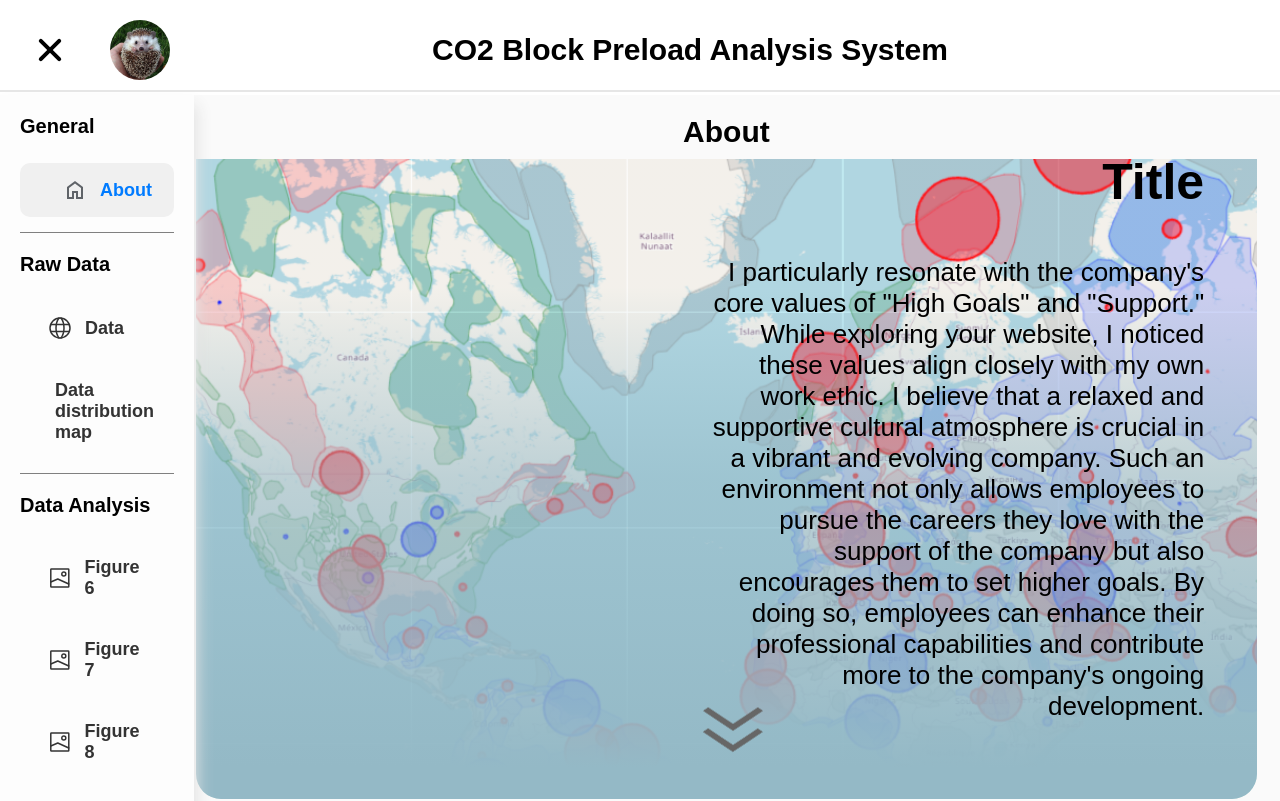
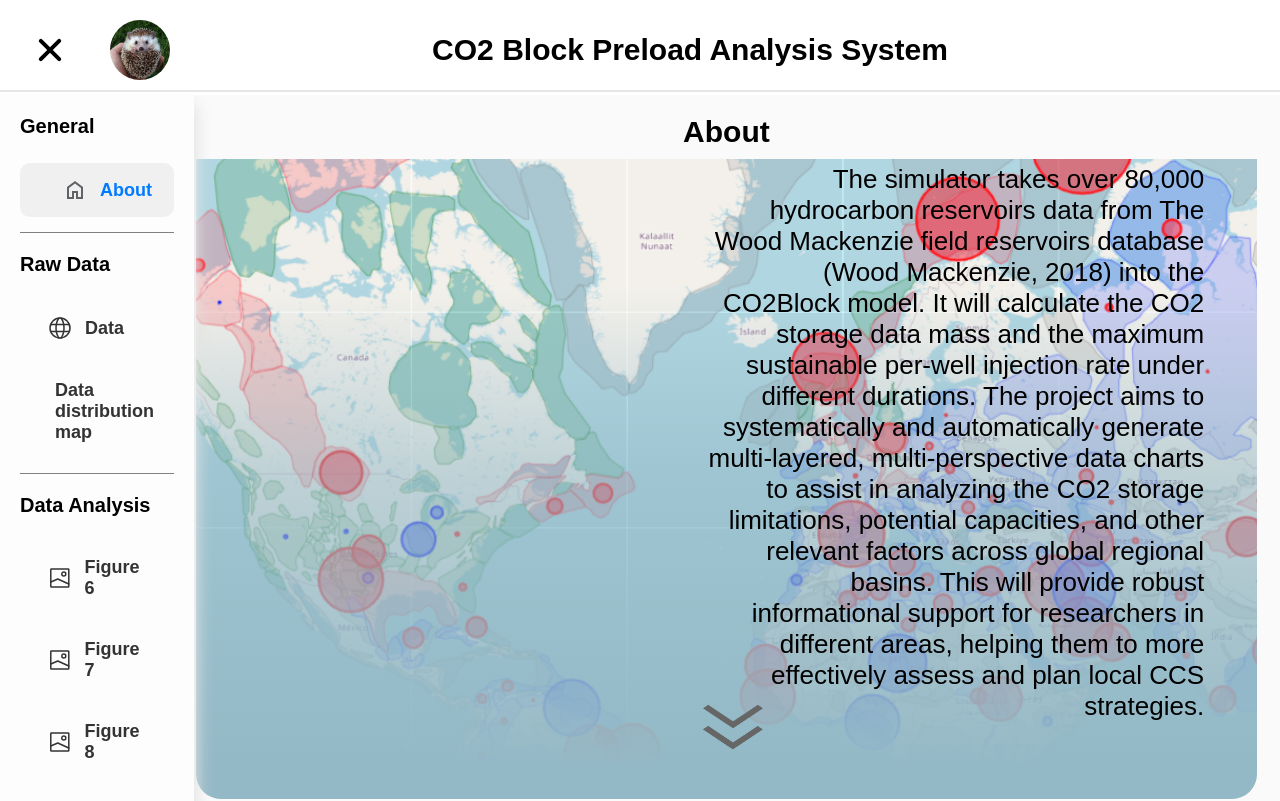
Before and after one commit to acse-mz223/my_irp, a React (Create React App) app in the folder frontend/: page / in a window 1280 px wide. Shown: the top 801 px of the page. Built offline with nearby package versions, Linux system fonts and the light colour scheme; no server answers.

Commit message:
abu=out text and animation update

```diff
--- a/frontend/src/About.css
+++ b/frontend/src/About.css
@@ -68,10 +68,16 @@
     bottom: 8%;
 }
 
-.main-block-title{
+.block-title{
     font-weight: bolder;
-    font-size: 50px;
+    font-size: 30px;
     margin-bottom: 20px;
+    width: 40%;
+
+}
+
+.sub-block-title{
+    width: 70%;
 }
 
 .main-block-intro{
@@ -84,7 +90,6 @@
     width: 100%;
     display: flex;
     flex-direction: row;
-    background-color: antiquewhite;
 }
 
 .second-block-image{
@@ -121,6 +126,7 @@
     margin: 10px 0;
     padding: 12px 15px;
     border-radius: 10px;
+    border: 4px solid rgb(75, 160, 251);
     width: 130px;
     font-size: 20px;
     transition: color 0.5s, background-color 0.5s;
@@ -133,8 +139,6 @@
 
 .about-link:hover{
     background-color: rgb(255, 255, 255);
-    border: 4px solid rgb(75, 160, 251);
-    padding: 9px 11px;
     color: rgb(75, 160, 251);
 }
 
@@ -154,7 +158,6 @@
     width: 100%;
     display: flex;
     flex-direction: row;
-    background-color: antiquewhite;
     margin-top: 10vh;
     margin-bottom: 10vh;
 }
--- a/frontend/src/About.js
+++ b/frontend/src/About.js
@@ -53,6 +53,8 @@ export function About(props){
     const secondText = useRef(null);
     const thirdImage = useRef(null);
     const thirdText = useRef(null);
+    const blcok2Title = useRef(null)
+    const blcok3Title = useRef(null)
 
     const scrollLeft = (ref) =>{
         gsap.fromTo(ref.current,{
@@ -88,13 +90,37 @@ export function About(props){
         })
     }
 
+    // title
+    const blockTitleStroll = (ref) =>{
+        gsap.fromTo(ref.current, {
+            yPercent: -200,
+            opacity: 0
+        },{
+            yPercent: 0,
+            opacity: 1,
+            scrollTrigger:{
+                trigger: ref.current,
+                scrub: true,
+                start: 'top 70%',
+                end: 'bottom 40%',
+            },
+        })
+    }
+
+
     useEffect(()=>{
         // left
         scrollLeft(secondImage)
         scrollLeft(thirdText)
+        // right
         scrollRight(secondText)
         scrollRight(thirdImage)
+        // title
+        blockTitleStroll(blcok2Title)
+        blockTitleStroll(blcok3Title)
     },[])
+
+
 
     return (
         <div className={`subpage ${props.menuHidden && "subpage-full"}`}>
@@ -104,9 +130,9 @@ export function About(props){
                     <img ref={blockBgRef} className="main-block-background" src="./main-background.png"></img>
                     <div className="main-block-filter"></div>
                     <div className="main-block-text">
-                        <p className="main-block-title">Title</p>
+                        <p className="block-title">A web-based simulator and database for modelling scenarios of CO2 storage scaleup around the world</p>
                         <p className="main-block-intro">
-                            I particularly resonate with the company's core values of "High Goals" and "Support." While exploring your website, I noticed these values align closely with my own work ethic. I believe that a relaxed and supportive cultural atmosphere is crucial in a vibrant and evolving company. Such an environment not only allows employees to pursue the careers they love with the support of the company but also encourages them to set higher goals. By doing so, employees can enhance their professional capabilities and contribute more to the company's ongoing development.
+                            The simulator takes over 80,000 hydrocarbon reservoirs data from The Wood Mackenzie field reservoirs database (Wood Mackenzie, 2018) into the CO2Block model. It will calculate the CO2 storage data mass and the maximum sustainable per-well injection rate under different durations. The project aims to systematically and automatically generate multi-layered, multi-perspective data charts to assist in analyzing the CO2 storage limitations, potential capacities, and other relevant factors across global regional basins. This will provide robust informational support for researchers in different areas, helping them to more effectively assess and plan local CCS strategies.
                         </p>
                     </div>
                     <img src="./arrow_icon.png" className="main-block-arrow" onClick={rollToSecondBlock}/>
@@ -114,9 +140,9 @@ export function About(props){
                 <div className="second-block" ref={scrollTarget}>
                     <img className="second-block-image" ref={secondImage} src="./paper-chart.png" />
                     <div className="second-block-text" ref={secondText}>
-                        <div className="main-block-title">title</div>
+                        <div className="block-title sub-block-title" ref={blcok2Title}>Global Analysis of Geological Co2 Storage by Pressure-Limited Injection Sites</div>
                         <div className="second-block-intro">
-                            I particularly resonate with the company's core values of "High Goals" and "Support." While exploring your website, I noticed these values align closely with my own work ethic. I believe that a relaxed and supportive cultural atmosphere is crucial in a vibrant and evolving company. Such an environment not only allows employees to pursue the careers they love with the support of the company but also encourages them to set higher goals. By doing so, employees can enhance their professional capabilities and contribute more to the company's ongoing development.
+                            We produce a global estimate of CO2 storage resource that accounts for pressure-limits within basin-scale reservoir systems. We use a dynamic physics model of reservoir pressurisation that is sufficiently simple to be incorporated into energy systems models. Our estimates address regionally inconsistent methodologies and the general lack of consideration for pressure limitations in global storage resource estimates. We estimate a maximum pressure-limited resource base and explore scenarios with different injection patterns, and scenarios where the extent of CCS deployment is limited by the history of regional hydrocarbon exploration and the readiness of countries for deployment.
                         </div>
                         <a href="https://papers.ssrn.com/sol3/papers.cfm?abstract_id=4752727" target="_blank" className="about-link">
                             <PaperIcon className="about-link-icon" />
@@ -126,9 +152,9 @@ export function About(props){
                 </div>
                 <div className="third-block">
                     <div className="third-block-text" ref={thirdText}>
-                        <div className="main-block-title">title</div>
+                        <div className="block-title sub-block-title" ref={blcok3Title}>A tool for first order estimates and optimisation of dynamic storage resource capacity in saline aquifers</div>
                         <div className="second-block-intro">
-                            I particularly resonate with the company's core values of "High Goals" and "Support." While exploring your website, I noticed these values align closely with my own work ethic. I believe that a relaxed and supportive cultural atmosphere is crucial in a vibrant and evolving company. Such an environment not only allows employees to pursue the careers they love with the support of the company but also encourages them to set higher goals. By doing so, employees can enhance their professional capabilities and contribute more to the company's ongoing development.
+                        We develop a methodology for the fast assessment of the dynamic storage resource of a reservoir under different scenarios of well numbers and interwell distance. The approach combines the use of a single-well multiphase analytical solution and the superposition of pressure responses to evaluate the pressure buildup in a multiwell scenario. The injectivity is directly estimated by means of a nonlinear relationship between flow-rate and overpressure and by imposing a limiting overpressure, which is evaluated on the basis of the mechanical parameters for failure. The methodology is implemented within a tool, named CO2BLOCK, which can optimise site design for the numbers of wells and spacing between wells. Given its small computational expense, the methodology can be applied to a large number of sites within a region.
                         </div>
                         <a href="https://www.sciencedirect.com/science/article/abs/pii/S1750583621000104?via%3Dihub" target="_blank" className="about-link">
                             <PaperIcon className="about-link-icon" />
```
Also changed, not shown: frontend/src/Data.js (line endings or trailing spaces).
